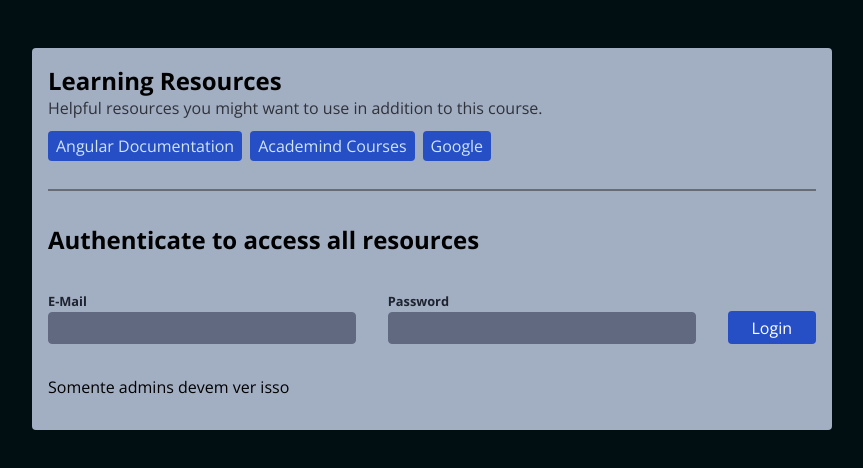
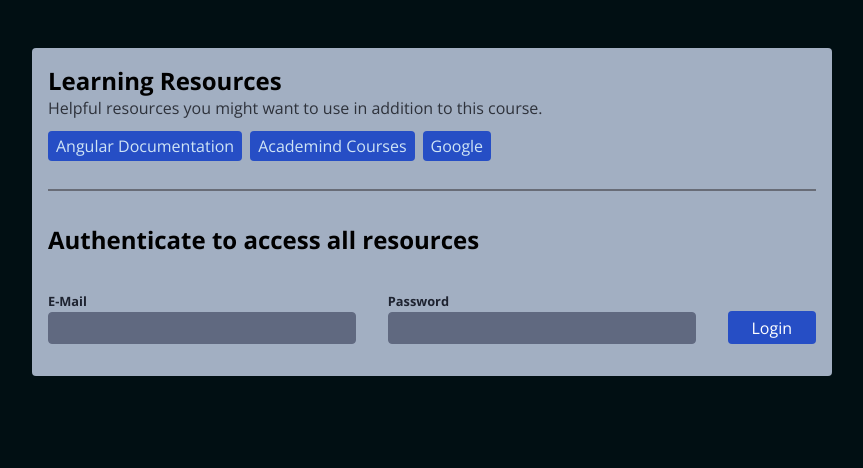
Before and after one commit to Rauatorres/angular-course-directives-deep-dive, an Angular app: page / in a window 1280 px wide. Shown: the top 468 px of the page, without its empty margins (208-1071 px from the left). Built offline with nearby package versions, Linux system fonts and the light colour scheme.

Commit message:
colocando a diretiva para mudar a estrutura do DOM

```diff
--- a/src/app/app.html
+++ b/src/app/app.html
@@ -5,5 +5,7 @@
 
   <app-auth />
 
-  <p appAuth="admin">Somente admins devem ver isso</p>
+  <ng-template appAuth="admin">
+    <p>Somente admins devem ver isso</p>
+  </ng-template>
 </main>
--- a/src/app/directives/auth.directive.ts
+++ b/src/app/directives/auth.directive.ts
@@ -1,4 +1,4 @@
-import { Directive, effect, inject, input } from '@angular/core';
+import { Directive, effect, inject, input, TemplateRef, ViewContainerRef } from '@angular/core';
 import { Permission } from '../models/auth.model';
 import { AuthService } from '../services/auth.service';
 
@@ -8,13 +8,17 @@ import { AuthService } from '../services/auth.service';
 export class AuthDirective {
   userType = input.required<Permission>({ alias: 'appAuth' });
   private authService = inject(AuthService);
+  private template = inject(TemplateRef);
+  private view = inject(ViewContainerRef);
 
   constructor() {
     effect(() => {
       if (this.authService.activePermission() === this.userType()) {
-        console.log('show element');
+        // console.log('show element');
+        this.view.createEmbeddedView(this.template);
       } else {
-        console.log('do not show element');
+        // console.log('do not show element');
+        this.view.clear();
       }
     });
   }
```
